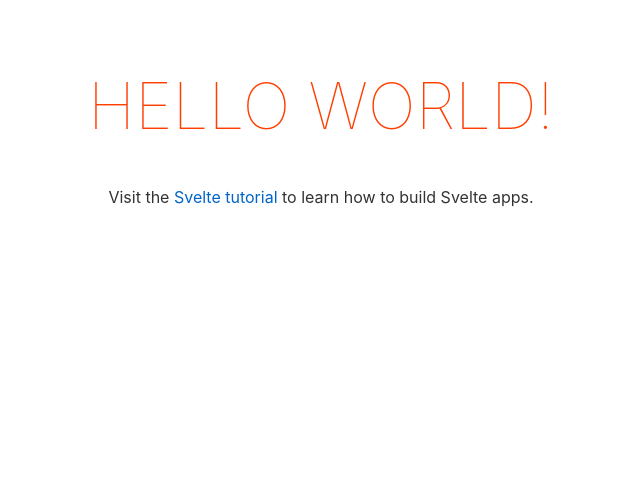
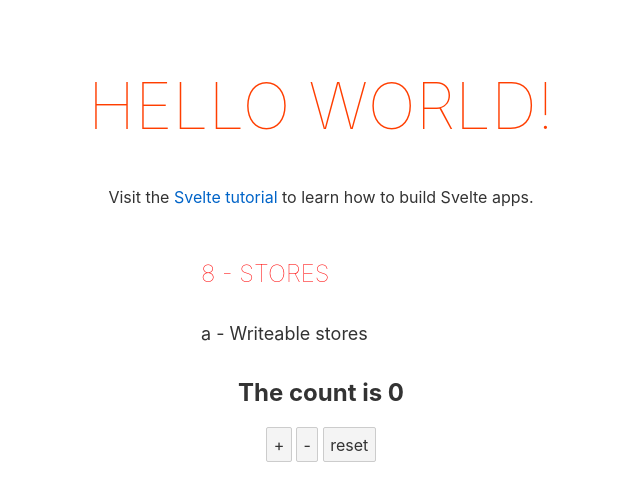
Before and after one commit to Xuffasch/svelte-official-tutorial, a Svelte app: page / in a window 1280 px wide. Shown: the top 500 px of the page, without its empty margins (319-959 px from the left). Built offline with nearby package versions, Linux system fonts and the light colour scheme.

Commit message:
Add start code

```diff
--- /dev/null
+++ b/src/8-stores/a-writable/Decrementer.svelte
@@ -0,0 +1,11 @@
+<script>
+	import { count } from './stores.js';
+
+	function decrement() {
+		// TODO decrement the count
+	}
+</script>
+
+<button on:click={decrement}>
+	-
+</button>
--- /dev/null
+++ b/src/8-stores/a-writable/Incrementer.svelte
@@ -0,0 +1,11 @@
+<script>
+	import { count } from './stores.js';
+
+	function increment() {
+  // TODO increment the count
+	}
+</script>
+
+<button on:click={increment}>
+	+
+</button>
--- /dev/null
+++ b/src/8-stores/a-writable/Resetter.svelte
@@ -0,0 +1,11 @@
+<script>
+	import { count } from './stores.js';
+
+	function reset() {
+		// TODO reset the count
+	}
+</script>
+
+<button on:click={reset}>
+	reset
+</button>
--- /dev/null
+++ b/src/8-stores/a-writable/Writable.svelte
@@ -0,0 +1,38 @@
+<script>
+	import { count } from './stores.js';
+	import Incrementer from './Incrementer.svelte';
+	import Decrementer from './Decrementer.svelte';
+	import Resetter from './Resetter.svelte';
+
+	let count_value;
+
+  // unsubscribe fonction to run on destroy of the component to avoid memory leak
+	const unsubscribe = count.subscribe(value => {
+		count_value = value;
+	});
+
+</script>
+
+<style>
+  .chapter-display {
+    display: flex;
+    flex-direction: column;
+    justify-content: flex-start;
+    text-align: center;
+  }
+
+  .chapter {
+    font-size: large;
+    font-weight: 400;
+  }
+</style>
+
+<h1 class='chapter'>a - Writeable stores</h1>
+<div class='chapter-display'>
+  <h1>The count is {count_value}</h1>
+  <span>
+    <Incrementer/>
+    <Decrementer/>
+    <Resetter/>
+  </span>
+</div>
--- /dev/null
+++ b/src/8-stores/a-writable/stores.js
@@ -0,0 +1,3 @@
+import { writable } from 'svelte/store';
+
+export const count = writable(0);
--- a/src/App.svelte
+++ b/src/App.svelte
@@ -1,4 +1,5 @@
 <script>
+	import Writable from './8-stores/a-writable/Writable.svelte'
 	export let name;
 </script>
 
@@ -27,4 +28,21 @@
 			max-width: none;
 		}
 	}
+
+	.chapter-title {
+		font-size: x-large;
+		color: red;
+	}
+
+	section {
+		max-width: 240px;
+		display: flex;
+		flex-direction: column;
+		margin: 0 auto;
+	}
 </style>
+
+<section>
+	<h1 class='chapter-title'> 8 - Stores </h1>
+	<Writable />
+</section>
```
